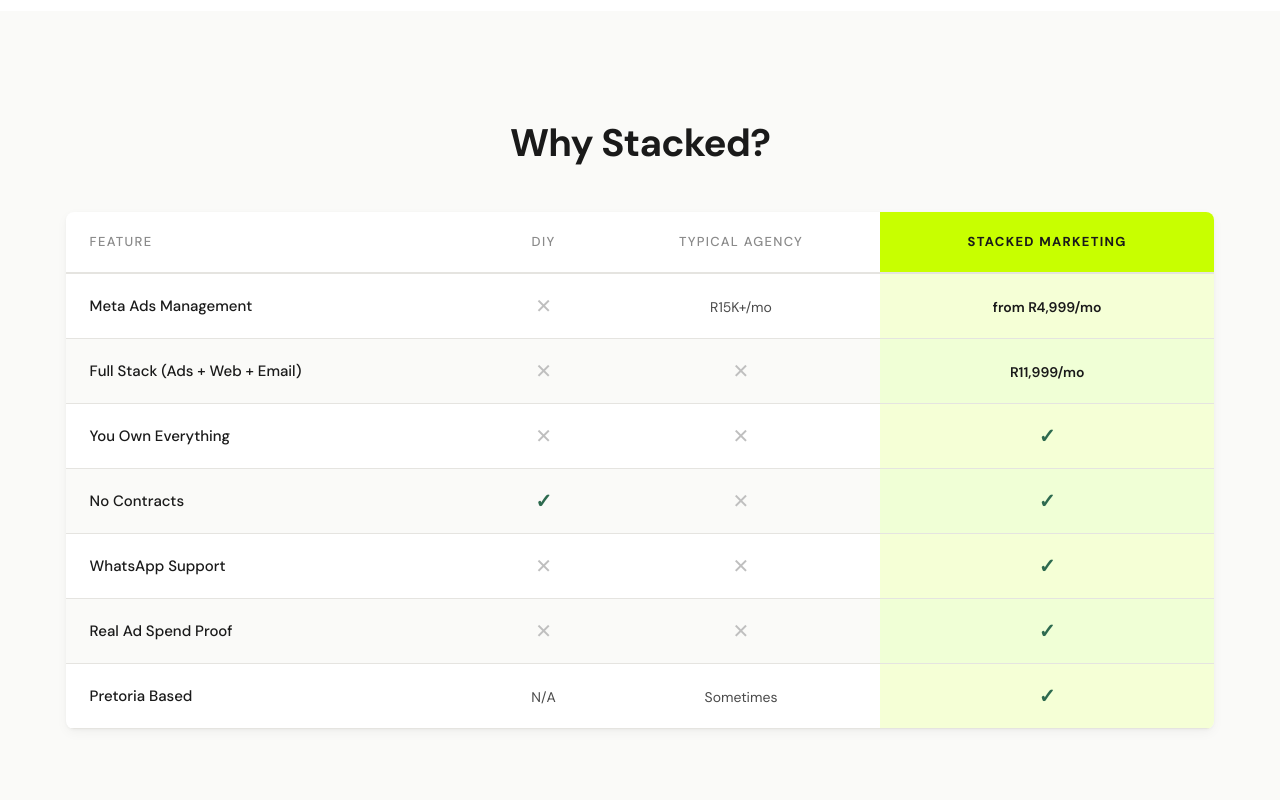
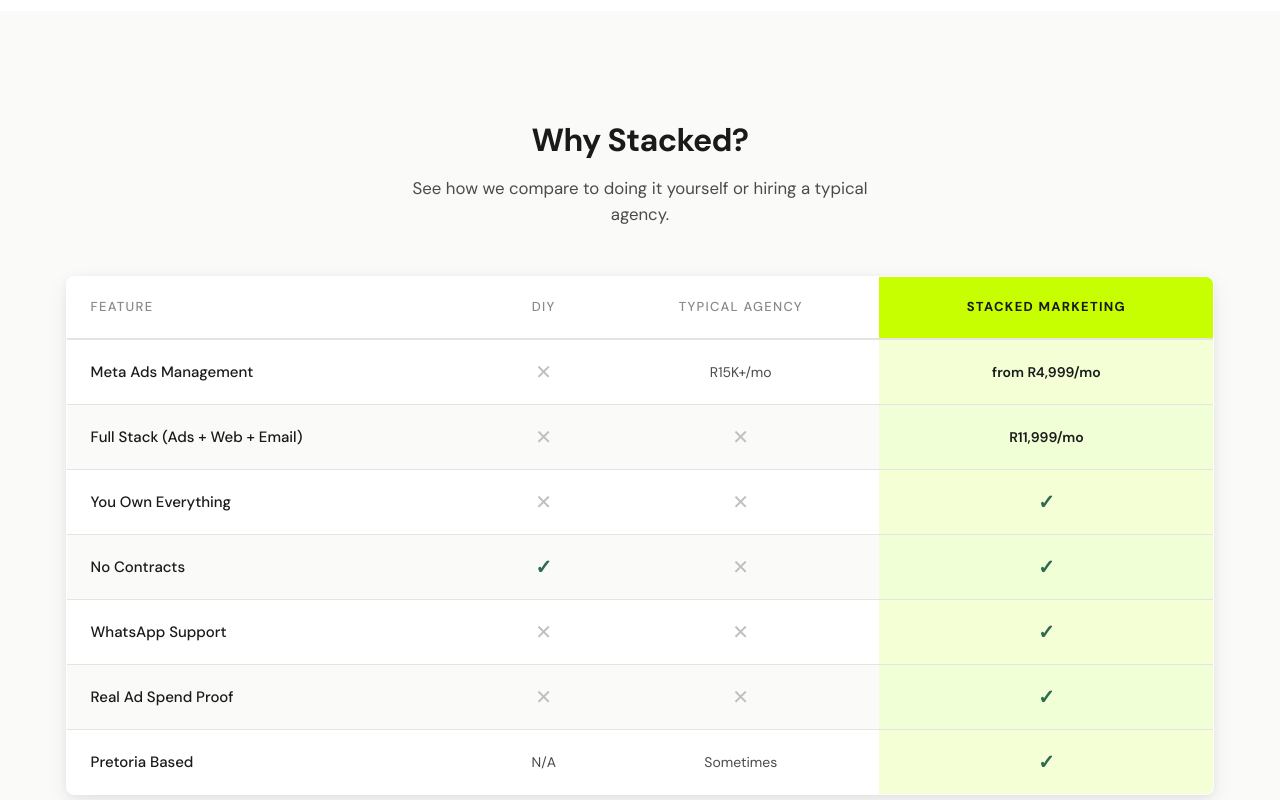
Before and after one commit to bully911210/stacked-marketing-landing, a Next.js app: page / in a window 1280 px wide. Shown: the part 4500-5300 px from the top of the page. Built offline with nearby package versions, Linux system fonts and the light colour scheme.

Commit message:
fix: equal height pricing cards, improved comparison table
Offers: align-items stretch (equal height cards), removed
scale/translate on featured card (same size as standard).
Comparison: added descriptive subline, stronger table shadow
and border for more visual presence.

```diff
--- a/src/components/main/Comparison.tsx
+++ b/src/components/main/Comparison.tsx
@@ -100,11 +100,23 @@
           className={`fade-up ${isVisible ? "visible" : ""}`}
         >
           <h2
-            className="text-h1"
-            style={{ textAlign: "center", marginBottom: 48 }}
+            className="text-h2"
+            style={{ textAlign: "center", marginBottom: 16 }}
           >
             Why Stacked?
           </h2>
+          <p
+            style={{
+              textAlign: "center",
+              color: "var(--text-secondary)",
+              fontSize: "1.05rem",
+              maxWidth: 500,
+              margin: "0 auto 48px",
+              lineHeight: 1.6,
+            }}
+          >
+            See how we compare to doing it yourself or hiring a typical agency.
+          </p>
         </div>
 
         {/* Desktop table */}
@@ -117,7 +129,8 @@
               backgroundColor: "var(--bg-card)",
               borderRadius: 8,
               overflow: "hidden",
-              boxShadow: "0 1px 3px rgba(0, 0, 0, 0.04), 0 4px 12px rgba(0, 0, 0, 0.04)",
+              boxShadow: "0 2px 8px rgba(0, 0, 0, 0.06), 0 8px 24px rgba(0, 0, 0, 0.06)",
+              border: "1px solid var(--border)",
             }}
           >
             <thead>
--- a/src/components/main/Offers.tsx
+++ b/src/components/main/Offers.tsx
@@ -85,7 +85,7 @@
           display: grid;
           grid-template-columns: repeat(2, 1fr);
           gap: 24px;
-          align-items: start;
+          align-items: stretch;
         }
         @media (max-width: 767px) {
           .offers-grid {
@@ -123,7 +123,6 @@
           ? {
               boxShadow:
                 "0 8px 32px rgba(200, 255, 0, 0.12), 0 2px 8px rgba(0, 0, 0, 0.08)",
-              transform: "translateY(-8px) scale(1.02)",
               zIndex: 2,
             }
           : {}),
```
